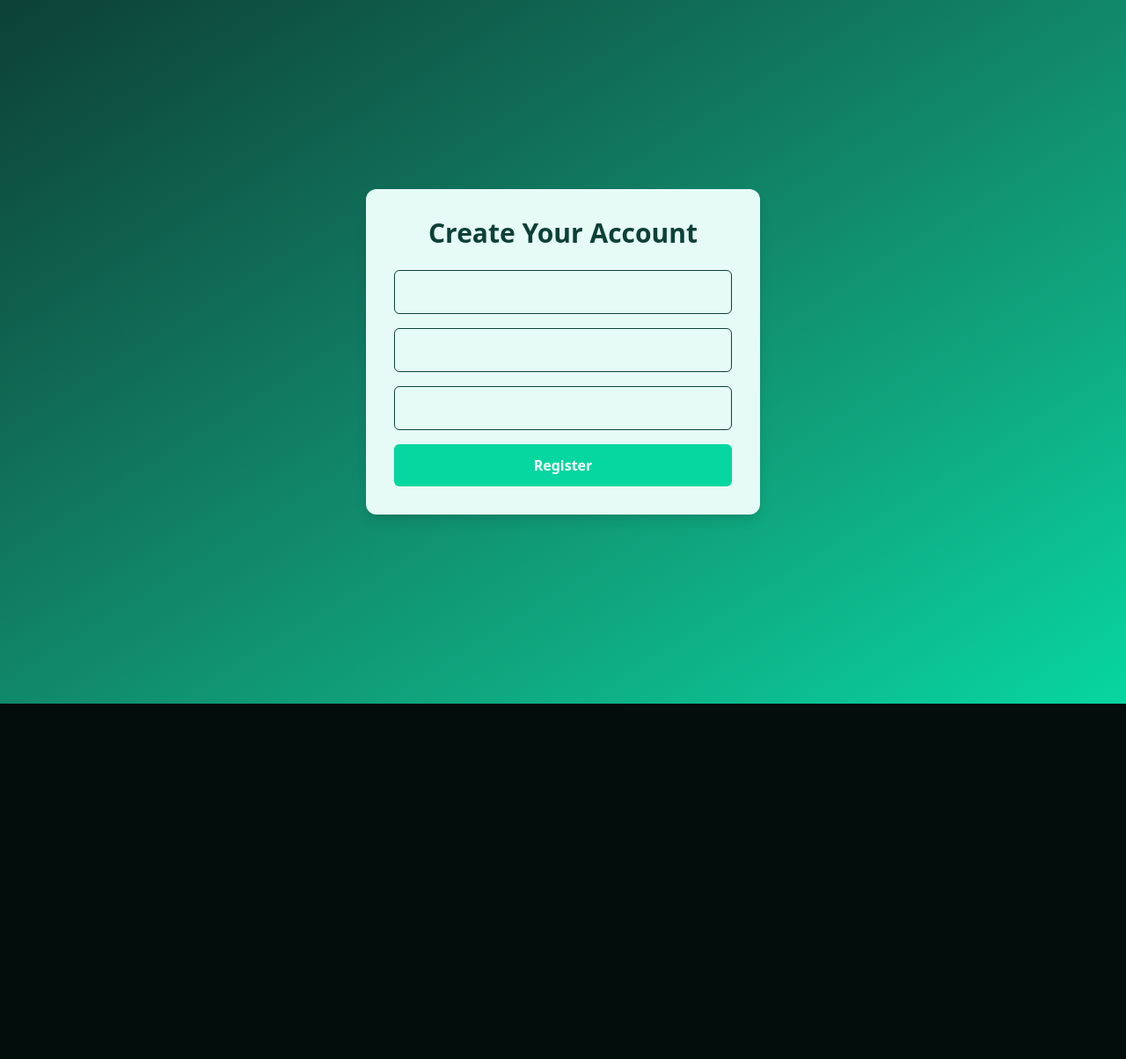
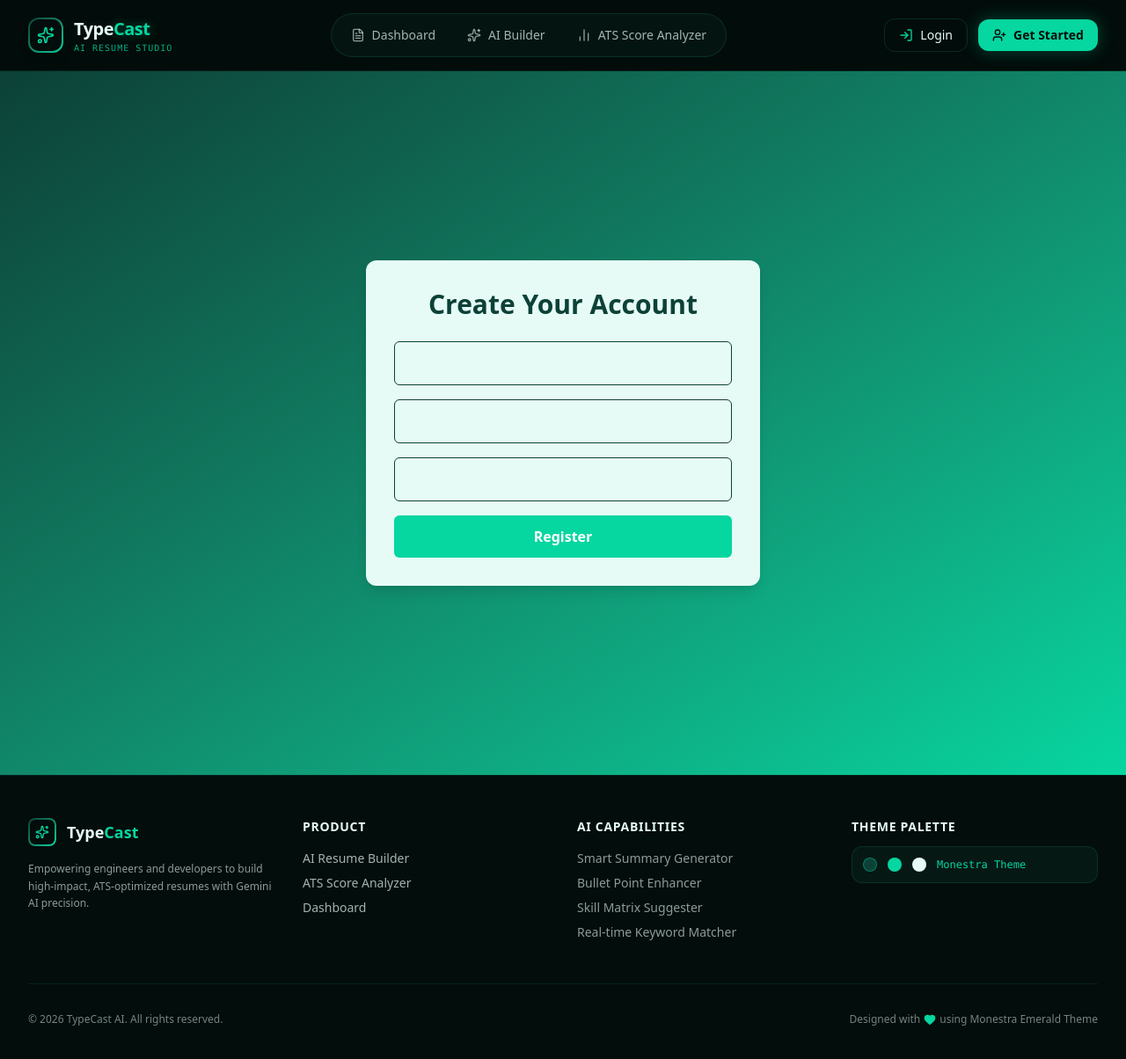
Before and after one commit to Ramiz1323/TypeCast, a Next.js app: page /auth/register in a window 1280 px wide. Shown: the top 1204 px of the page at 88% size. Before the commit the page ends 800 px from the top, so only its background shows below. Built offline with nearby package versions, Linux system fonts and the light colour scheme.

Commit message:
feat(ui): add modern Monestra-themed Navbar and Footer components

```diff
--- a/src/app/layout.tsx
+++ b/src/app/layout.tsx
@@ -1,9 +1,11 @@
 import type { Metadata } from "next";
+import Navbar from "@/components/Navbar";
+import Footer from "@/components/Footer";
 import "./globals.css";
 
 export const metadata: Metadata = {
-  title: "TypeCast",
-  description: "Resume builder for developers",
+  title: "TypeCast | AI Resume Studio for Developers",
+  description: "Craft ATS-optimized, high-impact engineering resumes powered by Gemini AI and the Monestra Emerald Design System.",
 };
 
 export default function RootLayout({
@@ -12,11 +14,12 @@ export default function RootLayout({
   children: React.ReactNode;
 }>) {
   return (
-    <html
-      lang="en"
-      className="h-full antialiased"
-    >
-      <body className="min-h-full flex flex-col">{children}</body>
+    <html lang="en" className="h-full antialiased dark">
+      <body className="min-h-screen flex flex-col bg-[#030D0B] text-[#E6FBF6] selection:bg-[#06D6A0] selection:text-[#030D0B]">
+        <Navbar />
+        <main className="flex-1 flex flex-col">{children}</main>
+        <Footer />
+      </body>
     </html>
   );
 }
--- /dev/null
+++ b/src/components/Footer.tsx
@@ -0,0 +1,84 @@
+import Link from "next/link";
+import { Sparkles, Heart, Github, Twitter, Linkedin } from "lucide-react";
+
+export default function Footer() {
+  return (
+    <footer className="bg-[#030D0B] border-t border-[#0C4137]/40 text-[#E6FBF6]/70 mt-auto no-print">
+      <div className="max-w-7xl mx-auto px-4 sm:px-6 lg:px-8 py-12">
+        <div className="grid grid-cols-1 md:grid-cols-4 gap-8 mb-12">
+
+          {/* Brand Col */}
+          <div className="space-y-4 md:col-span-1">
+            <Link href="/" className="flex items-center gap-3">
+              <div className="w-8 h-8 rounded-lg bg-gradient-to-br from-[#0C4137] to-[#06D6A0] p-0.5">
+                <div className="w-full h-full bg-[#030D0B] rounded-[6px] flex items-center justify-center">
+                  <Sparkles className="w-4 h-4 text-[#06D6A0]" />
+                </div>
+              </div>
+              <span className="text-lg font-bold text-[#E6FBF6]">
+                Type<span className="text-[#06D6A0]">Cast</span>
+              </span>
+            </Link>
+            <p className="text-xs text-[#E6FBF6]/60 leading-relaxed">
+              Empowering engineers and developers to build high-impact, ATS-optimized resumes with Gemini AI precision.
+            </p>
+          </div>
+
+          {/* Quick Links */}
+          <div>
+            <h4 className="text-sm font-semibold text-[#E6FBF6] mb-4 uppercase tracking-wider">Product</h4>
+            <ul className="space-y-2 text-sm">
+              <li>
+                <Link href="/resumes/builder" className="hover:text-[#06D6A0] transition-colors">
+                  AI Resume Builder
+                </Link>
+              </li>
+              <li>
+                <Link href="/ats-checker" className="hover:text-[#06D6A0] transition-colors">
+                  ATS Score Analyzer
+                </Link>
+              </li>
+              <li>
+                <Link href="/dashboard" className="hover:text-[#06D6A0] transition-colors">
+                  Dashboard
+                </Link>
+              </li>
+            </ul>
+          </div>
+
+          {/* Features */}
+          <div>
+            <h4 className="text-sm font-semibold text-[#E6FBF6] mb-4 uppercase tracking-wider">AI Capabilities</h4>
+            <ul className="space-y-2 text-sm text-[#E6FBF6]/60">
+              <li>Smart Summary Generator</li>
+              <li>Bullet Point Enhancer</li>
+              <li>Skill Matrix Suggester</li>
+              <li>Real-time Keyword Matcher</li>
+            </ul>
+          </div>
+
+          {/* Palette Badge */}
+          <div className="space-y-3">
+            <h4 className="text-sm font-semibold text-[#E6FBF6] uppercase tracking-wider">Theme Palette</h4>
+            <div className="p-3 rounded-xl bg-[#061814] border border-[#0C4137]/60 flex items-center gap-3">
+              <div className="w-4 h-4 rounded-full bg-[#0C4137] border border-[#06D6A0]/40" title="Brunswick Green" />
+              <div className="w-4 h-4 rounded-full bg-[#06D6A0]" title="Emerald" />
+              <div className="w-4 h-4 rounded-full bg-[#E6FBF6]" title="Polar" />
+              <span className="text-xs font-mono text-[#06D6A0]">Monestra Theme</span>
+            </div>
+          </div>
+
+        </div>
+
+        <div className="pt-8 border-t border-[#0C4137]/40 flex flex-col sm:flex-row items-center justify-between text-xs text-[#E6FBF6]/50 gap-4">
+          <p>© {new Date().getFullYear()} TypeCast AI. All rights reserved.</p>
+          <div className="flex items-center gap-1">
+            <span>Designed with</span>
+            <Heart className="w-3.5 h-3.5 text-[#06D6A0] fill-[#06D6A0]" />
+            <span>using Monestra Emerald Theme</span>
+          </div>
+        </div>
+      </div>
+    </footer>
+  );
+}
--- /dev/null
+++ b/src/components/Navbar.tsx
@@ -0,0 +1,81 @@
+"use client";
+
+import Link from "next/link";
+import { usePathname } from "next/navigation";
+import { Sparkles, FileText, BarChart2, User, LogIn, UserPlus } from "lucide-react";
+
+export default function Navbar() {
+  const pathname = usePathname();
+
+  const navLinks = [
+    { href: "/dashboard", label: "Dashboard", icon: FileText },
+    { href: "/resumes/builder", label: "AI Builder", icon: Sparkles },
+    { href: "/ats-checker", label: "ATS Score Analyzer", icon: BarChart2 },
+  ];
+
+  return (
+    <header className="sticky top-0 z-50 backdrop-blur-xl bg-[#030D0B]/80 border-b border-[#0C4137]/40 no-print">
+      <div className="max-w-7xl mx-auto px-4 sm:px-6 lg:px-8 h-20 flex items-center justify-between">
+
+        {/* Brand Logo */}
+        <Link href="/" className="flex items-center gap-3 group">
+          <div className="w-10 h-10 rounded-xl bg-gradient-to-br from-[#0C4137] to-[#06D6A0] p-0.5 shadow-lg group-hover:shadow-[0_0_20px_rgba(6,214,160,0.4)] transition-all">
+            <div className="w-full h-full bg-[#030D0B] rounded-[10px] flex items-center justify-center">
+              <Sparkles className="w-5 h-5 text-[#06D6A0] group-hover:scale-110 transition-transform" />
+            </div>
+          </div>
+          <div className="flex flex-col">
+            <span className="text-xl font-bold tracking-tight text-[#E6FBF6] group-hover:text-white">
+              Type<span className="text-[#06D6A0] glow-text-emerald">Cast</span>
+            </span>
+            <span className="text-[10px] tracking-widest text-[#06D6A0]/80 uppercase font-mono font-medium">
+              AI Resume Studio
+            </span>
+          </div>
+        </Link>
+
+        {/* Navigation Links */}
+        <nav className="hidden md:flex items-center gap-1 bg-[#061814]/80 p-1.5 rounded-full border border-[#0C4137]/60">
+          {navLinks.map((link) => {
+            const Icon = link.icon;
+            const isActive = pathname === link.href;
+            return (
+              <Link
+                key={link.href}
+                href={link.href}
+                className={`flex items-center gap-2 px-4 py-2 rounded-full text-sm font-medium transition-all ${
+                  isActive
+                    ? "bg-[#0C4137] text-[#06D6A0] shadow-sm border border-[#06D6A0]/30"
+                    : "text-[#E6FBF6]/70 hover:text-[#E6FBF6] hover:bg-[#0C4137]/30"
+                }`}
+              >
+                <Icon className={`w-4 h-4 ${isActive ? "text-[#06D6A0]" : "text-[#E6FBF6]/60"}`} />
+                {link.label}
+              </Link>
+            );
+          })}
+        </nav>
+
+        {/* Auth CTA Actions */}
+        <div className="flex items-center gap-3">
+          <Link
+            href="/auth/login"
+            className="flex items-center gap-2 px-4 py-2 rounded-xl text-sm font-medium text-[#E6FBF6] hover:bg-[#0C4137]/40 border border-[#0C4137]/60 transition-all hover:border-[#06D6A0]/40"
+          >
+            <LogIn className="w-4 h-4 text-[#06D6A0]" />
+            <span>Login</span>
+          </Link>
+
+          <Link
+            href="/auth/register"
+            className="flex items-center gap-2 px-4 py-2 rounded-xl text-sm font-semibold text-[#030D0B] bg-[#06D6A0] hover:bg-[#05b88a] shadow-[0_0_20px_rgba(6,214,160,0.3)] hover:shadow-[0_0_25px_rgba(6,214,160,0.5)] transition-all hover:scale-105"
+          >
+            <UserPlus className="w-4 h-4" />
+            <span>Get Started</span>
+          </Link>
+        </div>
+
+      </div>
+    </header>
+  );
+}
```
